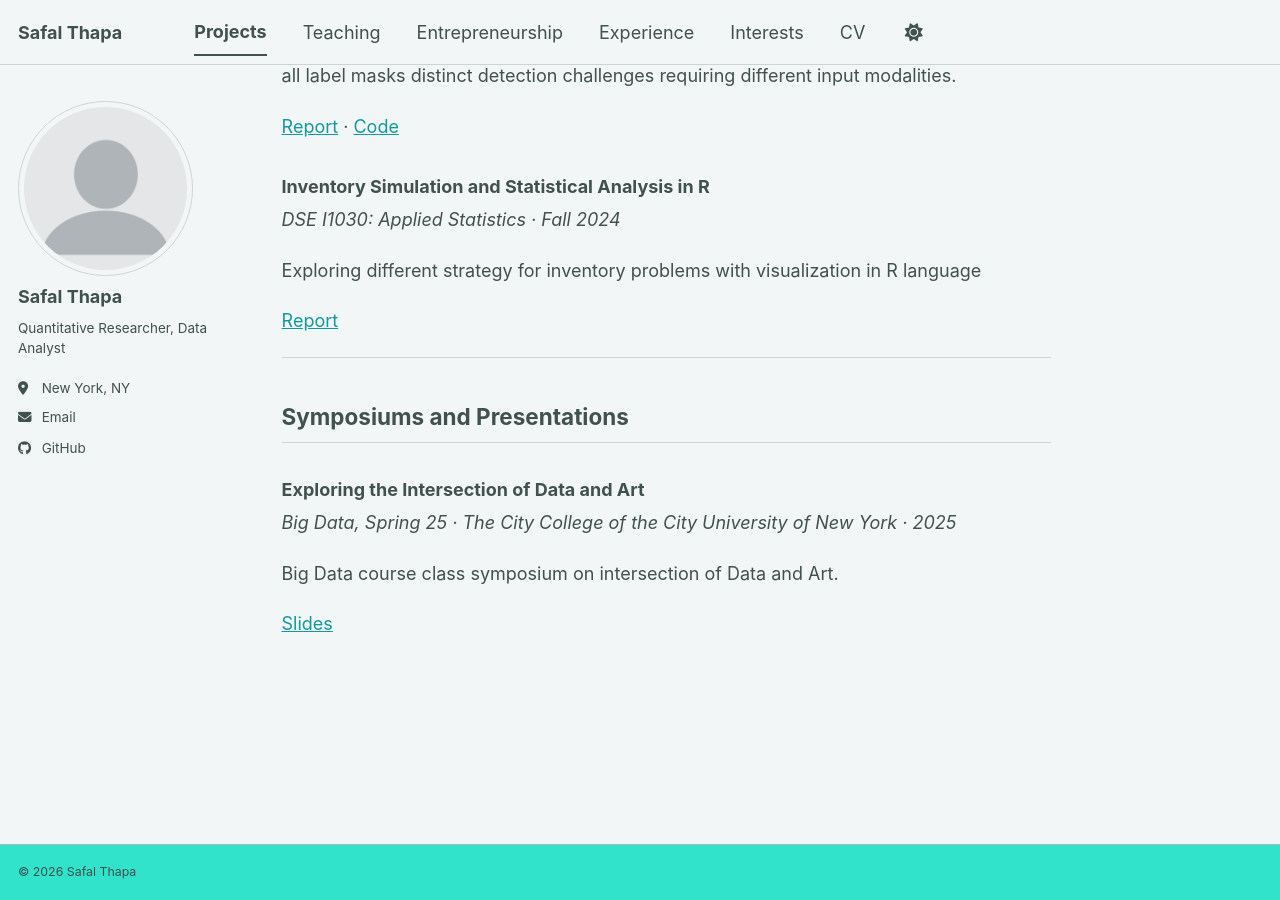
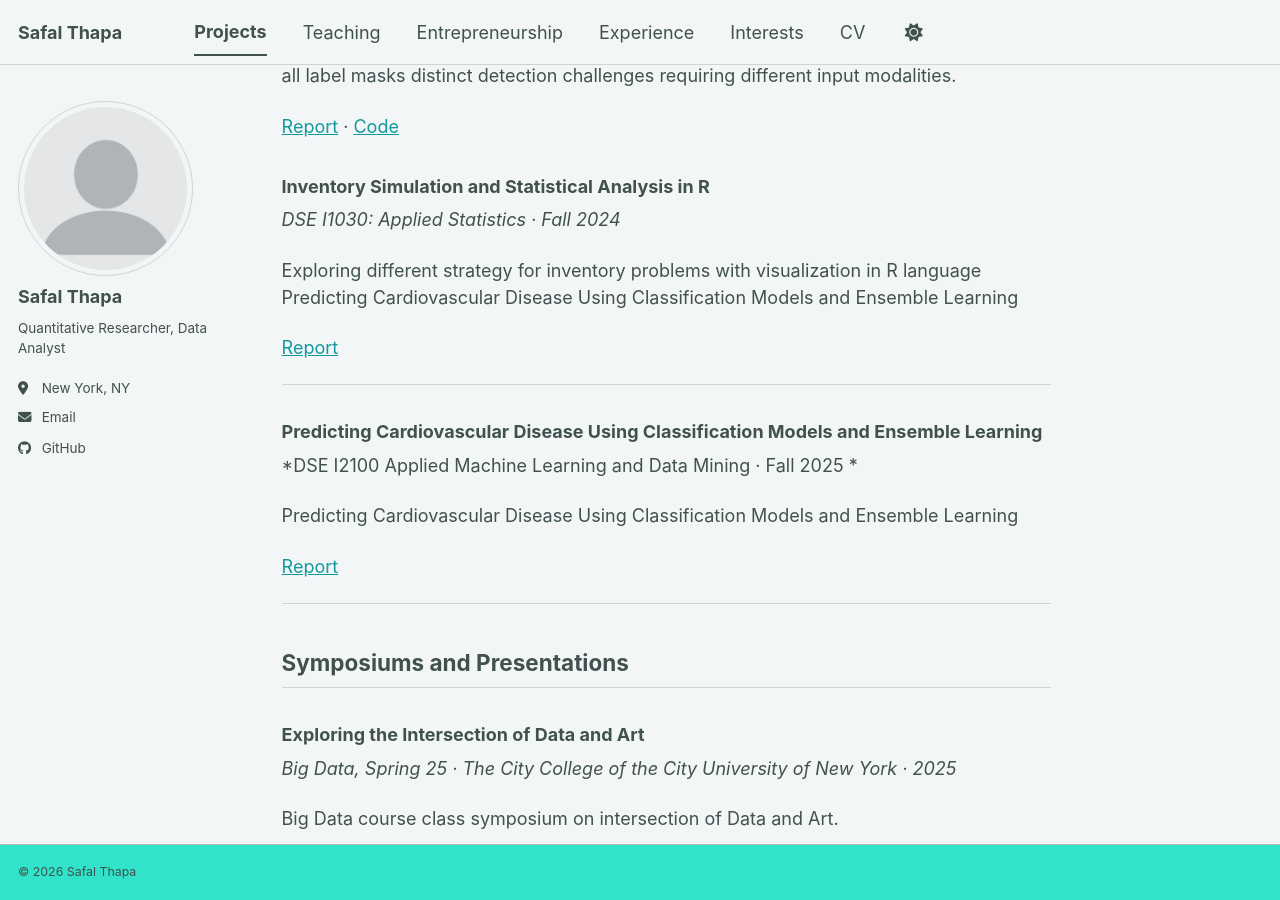
Before and after one commit to SafalThapa17/safalthapa.github.io, a Jekyll site: the page built from _pages/projects.md, in a window 1280 px wide and 900 px high, scrolled down 1901 px. Built offline with Jekyll 4.4.1, drawn with Linux system fonts in a browser that asks for light colours; a script bundle is joined from its source files by our own code; a style sheet for code colours, icons or effects is not loaded.

Commit message:
Add project on cardiovascular disease prediction
Added a new project on predicting cardiovascular disease using classification models and ensemble learning.

```diff
--- a/_pages/projects.md
+++ b/_pages/projects.md
@@ -42,11 +42,20 @@ Scanned forms present a unique challenge for natural language processing: the me
 *DSE I1030: Applied Statistics · Fall 2024*
 
 Exploring different strategy for inventory problems with visualization in R language
+Predicting Cardiovascular Disease Using Classification Models
+and Ensemble Learning
 
 [Report](https://github.com/SafalThapa17/InventorySimulation-and-Statistical-Analysis/blob/92d847d738c3339e233dc9261a29c663feef930b/Safal_Thapa_Project%201_Part_.pdf)
 
 ---
+### Predicting Cardiovascular Disease Using Classification Models and Ensemble Learning
+*DSE I2100 Applied Machine Learning and Data Mining · Fall 2025 *
 
+Predicting Cardiovascular Disease Using Classification Models and Ensemble Learning
+
+[Report](https://github.com/SafalThapa17/InventorySimulation-and-Statistical-Analysis/blob/92d847d738c3339e233dc9261a29c663feef930b/Safal_Thapa_Project%201_Part_.pdf)
+
+---
 ## Symposiums and Presentations
 
 ### Exploring the Intersection of Data and Art
```
